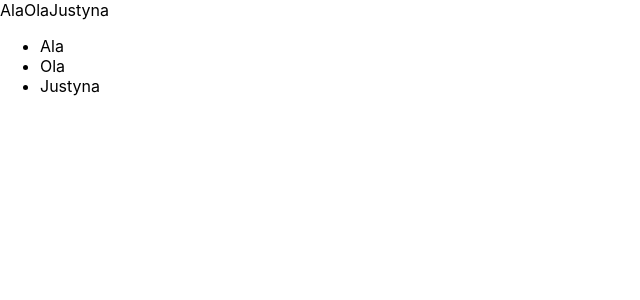
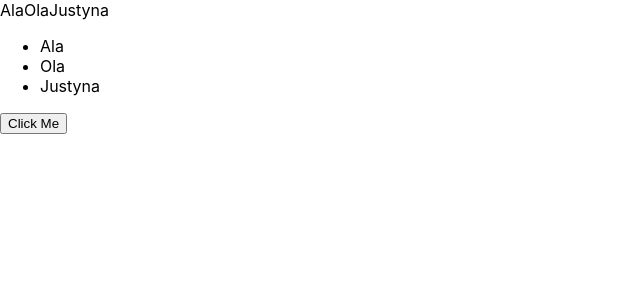
Before and after one commit to Edyta2801/exercises-reat, a React (Create React App) app: page / in a window 1280 px wide. Shown: the top 300 px of the page, without its empty margins (0-640 px from the left). Built offline with nearby package versions, Linux system fonts and the light colour scheme.

Commit message:
create button as component

```diff
--- a/src/App.js
+++ b/src/App.js
@@ -1,5 +1,5 @@
 import React, { Component } from 'react';
-
+import Button from './Button'
 
 
 
@@ -17,6 +17,7 @@ const App = (props) => (
         {name} </li>)
       }
     </ul>
+    <Button/>
   </div>
 );
 
--- /dev/null
+++ b/src/Button.js
@@ -0,0 +1,9 @@
+import React from 'react'
+
+const Button =()=>(
+    <button>
+Click Me
+    </button>
+)
+
+export default Button
```
